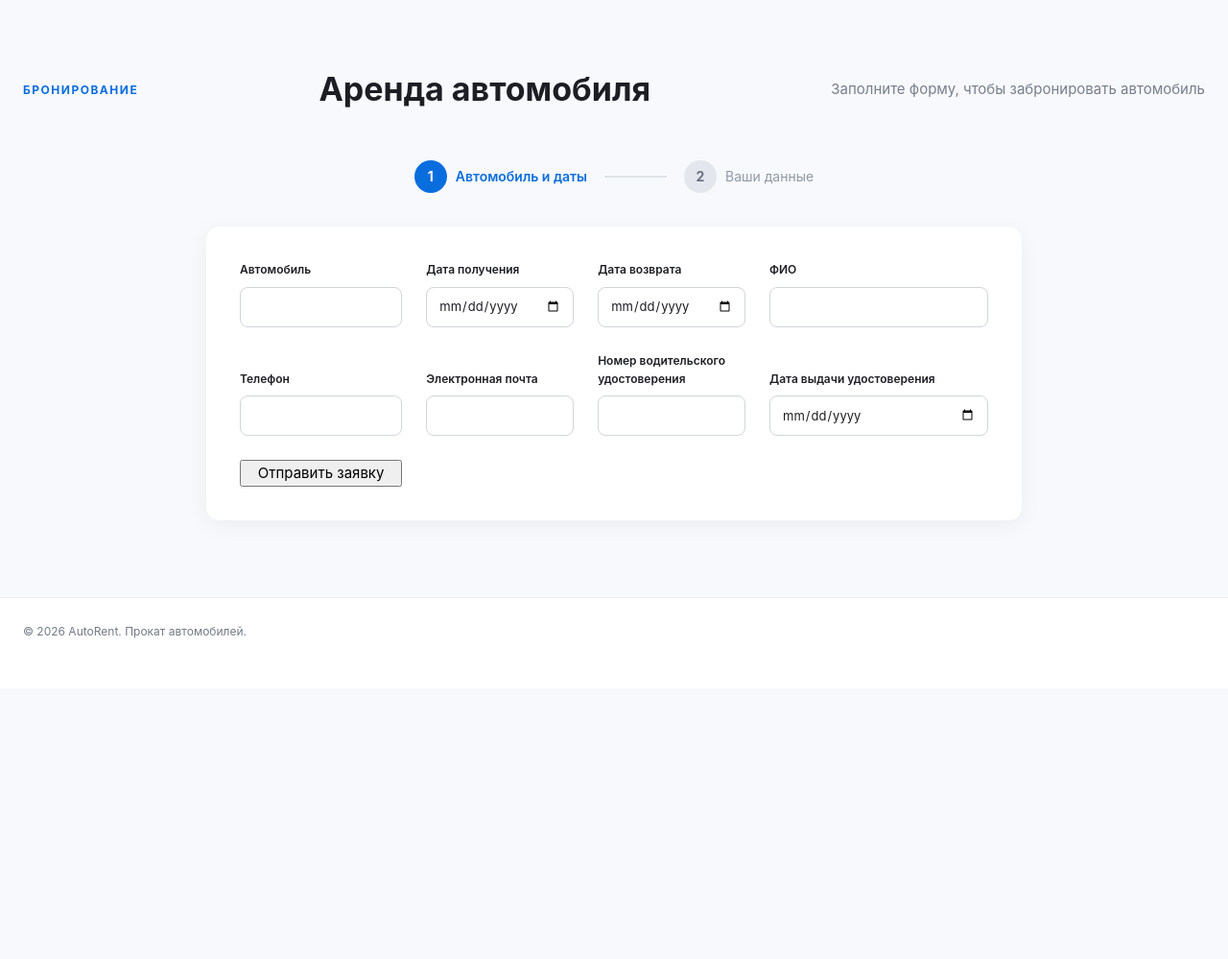
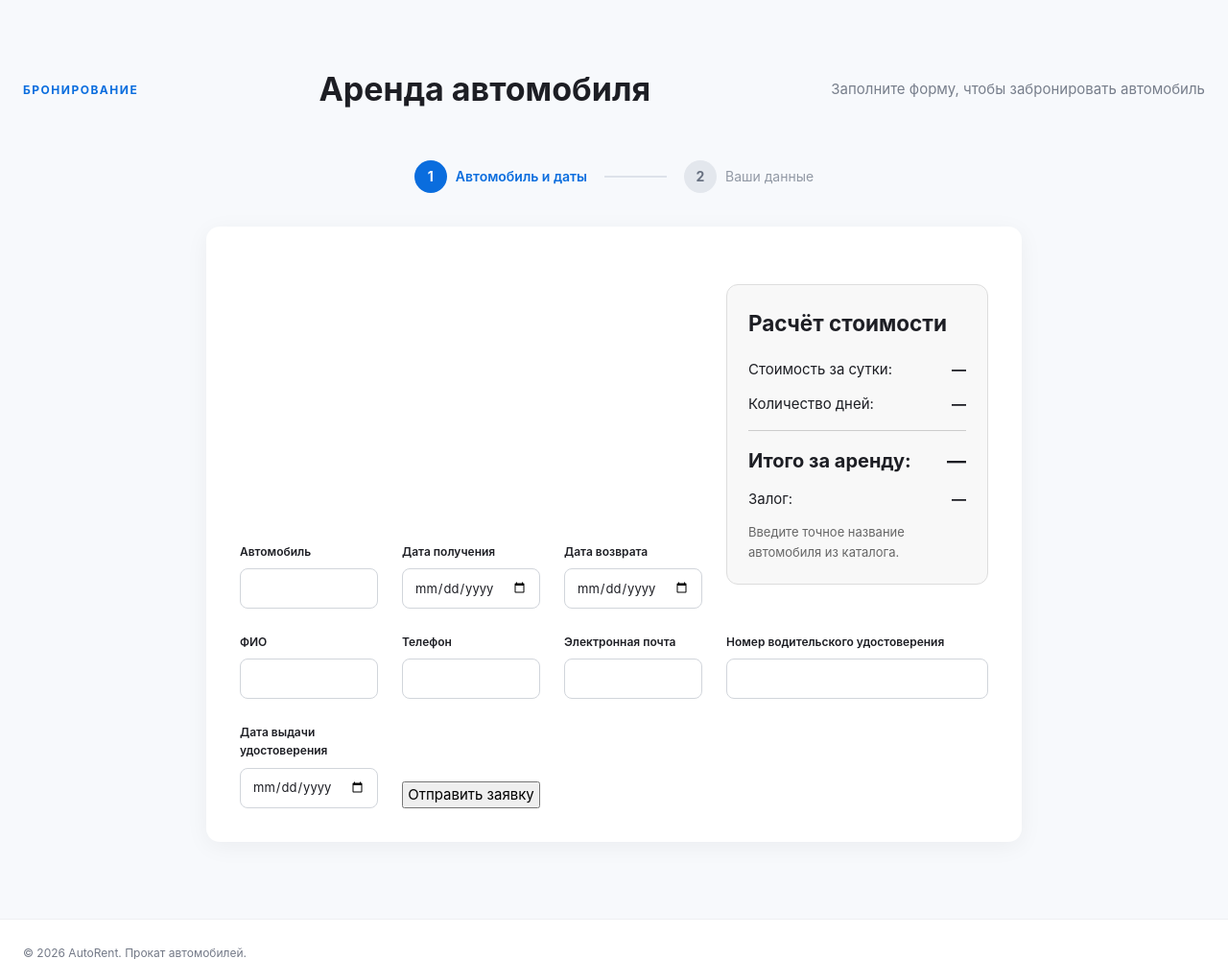
Before and after one commit to kseniakks/autorent, a Django app: page /booking/ in a window 1280 px wide. Shown: the part 83-1082 px from the top of the page at 96% size. Before the commit the page ends 748 px from the top, so only its background shows below. Run offline with Django 5.2, Linux system fonts and the light colour scheme; data that the repository does not hold is empty.

Commit message:
Fix BUG-06: добавлен расчёт итоговой стоимости аренды

```diff
--- a/mysite/rental/views.py
+++ b/mysite/rental/views.py
@@ -91,7 +91,17 @@ def catalog_api(request):
     })
 
 
+
 def booking(request):
+    # Передаём в шаблон автомобили, их стоимость за день и залог
+    cars_for_booking = list(
+        Car.objects.select_related('tariff').values(
+            'name',
+            'tariff__price_per_day',
+            'tariff__deposit'
+        )
+    )
+
     if request.method == 'POST':
         form = BookingForm(request.POST)
 
@@ -139,7 +149,6 @@ def booking(request):
                     )
 
                 else:
-                    # Ищем клиента, уже связанного с аккаунтом
                     client = None
 
                     if request.user.is_authenticated:
@@ -147,8 +156,6 @@ def booking(request):
                             user=request.user
                         ).first()
 
-                    # Если клиент ещё не связан с аккаунтом,
-                    # ищем его по электронной почте
                     if client is None:
                         client = Client.objects.filter(
                             email=email,
@@ -237,7 +244,11 @@ def booking(request):
 
         form = BookingForm(initial=initial_data)
 
-    return render(request, 'booking.html', {'form': form})
+    return render(request, 'booking.html', {
+        'form': form,
+        'cars_for_booking': cars_for_booking,
+    })
+
 
 
 @login_required(login_url='/accounts/login/')
--- a/mysite/templates/booking.html
+++ b/mysite/templates/booking.html
@@ -1,5 +1,6 @@
 
 {% load static %}
+{% load l10n %}
 <!DOCTYPE html>
 <html lang="ru">
 <head>
@@ -7,6 +8,41 @@
     <meta name="viewport" content="width=device-width, initial-scale=1.0">
     <title>Бронирование автомобиля — AutoRent</title>
     <link rel="stylesheet" href="{% static 'css/style.css' %}">
+    <style>
+        .booking-price {
+            margin: 25px 0;
+            padding: 22px;
+            border: 1px solid #ddd;
+            border-radius: 12px;
+            background: #f8f8f8;
+        }
+
+        .booking-price h2 {
+            margin-top: 0;
+            margin-bottom: 18px;
+        }
+
+        .booking-price-row {
+            display: flex;
+            justify-content: space-between;
+            gap: 15px;
+            margin: 12px 0;
+        }
+
+        .booking-price-total {
+            padding-top: 15px;
+            margin-top: 15px;
+            border-top: 1px solid #ccc;
+            font-size: 20px;
+            font-weight: bold;
+        }
+
+        .booking-price-note {
+            margin-bottom: 0;
+            color: #666;
+            font-size: 13px;
+        }
+    </style>
 </head>
 <body>
 
@@ -43,7 +79,7 @@
         {% if success %}
             <div class="booking-success">
                 <h2>Заявка заполнена!</h2>
-                <p>Форма прошла проверку. Сохранение бронирования подключим после настройки базы данных.</p>
+                <p>Форма прошла проверку.</p>
                 <a href="{% url 'catalog' %}">Вернуться в каталог</a>
             </div>
         {% else %}
@@ -108,6 +144,34 @@
                 {% endfor %}
             </div>
 
+            <section class="booking-price" aria-live="polite">
+                <h2>Расчёт стоимости</h2>
+
+                <div class="booking-price-row">
+                    <span>Стоимость за сутки:</span>
+                    <strong id="pricePerDay">—</strong>
+                </div>
+
+                <div class="booking-price-row">
+                    <span>Количество дней:</span>
+                    <strong id="rentalDays">—</strong>
+                </div>
+
+                <div class="booking-price-row booking-price-total">
+                    <span>Итого за аренду:</span>
+                    <strong id="totalPrice">—</strong>
+                </div>
+
+                <div class="booking-price-row">
+                    <span>Залог:</span>
+                    <strong id="depositPrice">—</strong>
+                </div>
+
+                <p class="booking-price-note" id="priceMessage">
+                    Введите название автомобиля и выберите даты аренды.
+                </p>
+            </section>
+
             <div class="form-group">
                 <label for="{{ form.full_name.id_for_label }}">ФИО</label>
                 {{ form.full_name }}
@@ -133,7 +197,9 @@
             </div>
 
             <div class="form-group">
-                <label for="{{ form.license_number.id_for_label }}">Номер водительского удостоверения</label>
+                <label for="{{ form.license_number.id_for_label }}">
+                    Номер водительского удостоверения
+                </label>
                 {{ form.license_number }}
                 {% for error in form.license_number.errors %}
                     <div class="field-error">{{ error }}</div>
@@ -141,7 +207,9 @@
             </div>
 
             <div class="form-group">
-                <label for="{{ form.license_date.id_for_label }}">Дата выдачи удостоверения</label>
+                <label for="{{ form.license_date.id_for_label }}">
+                    Дата выдачи удостоверения
+                </label>
                 {{ form.license_date }}
                 {% for error in form.license_date.errors %}
                     <div class="field-error">{{ error }}</div>
@@ -161,6 +229,8 @@
     </div>
 </footer>
 
+{{ cars_for_booking|json_script:"booking-cars-data" }}
+
 <script src="{% static 'js/main.js' %}"></script>
 
 <script>
@@ -175,29 +245,91 @@ document.addEventListener('DOMContentLoaded', function () {
         'input:not([type="hidden"]), select, textarea'
     );
 
-    // Настраиваем обязательные поля
+    const carField = form.querySelector('[name="car_name"]');
+    const startField = form.querySelector('[name="start_date"]');
+    const endField = form.querySelector('[name="end_date"]');
+
+    const pricePerDayElement = document.getElementById('pricePerDay');
+    const rentalDaysElement = document.getElementById('rentalDays');
+    const totalPriceElement = document.getElementById('totalPrice');
+    const depositElement = document.getElementById('depositPrice');
+    const priceMessage = document.getElementById('priceMessage');
+
+    const cars = JSON.parse(
+        document.getElementById('booking-cars-data').textContent
+    );
+
+    function formatMoney(value) {
+        return Number(value).toLocaleString('ru-RU') + ' руб.';
+    }
+
+    function calculatePrice() {
+        const carName = carField.value.trim().toLowerCase();
+
+        const car = cars.find(function (item) {
+            return item.name.trim().toLowerCase() === carName;
+        });
+
+        if (!car) {
+            pricePerDayElement.textContent = '—';
+            rentalDaysElement.textContent = '—';
+            totalPriceElement.textContent = '—';
+            depositElement.textContent = '—';
+            priceMessage.textContent =
+                'Введите точное название автомобиля из каталога.';
+            return;
+        }
+
+        const price = Number(car.tariff__price_per_day);
+        const deposit = Number(car.tariff__deposit);
+
+        pricePerDayElement.textContent = formatMoney(price);
+        depositElement.textContent = formatMoney(deposit);
+
+        if (!startField.value || !endField.value) {
+            rentalDaysElement.textContent = '—';
+            totalPriceElement.textContent = '—';
+            priceMessage.textContent =
+                'Выберите даты получения и возврата автомобиля.';
+            return;
+        }
+
+        const startDate = new Date(startField.value + 'T00:00:00');
+        const endDate = new Date(endField.value + 'T00:00:00');
+
+        const days = Math.round(
+            (endDate - startDate) / (1000 * 60 * 60 * 24)
+        );
+
+        if (days <= 0) {
+            rentalDaysElement.textContent = '—';
+            totalPriceElement.textContent = '—';
+            priceMessage.textContent =
+                'Дата возврата должна быть позже даты получения.';
+            return;
+        }
+
+        const total = price * days;
+
+        rentalDaysElement.textContent = days;
+        totalPriceElement.textContent = formatMoney(total);
+
+        priceMessage.textContent =
+            'Предварительный расчёт. Залог оплачивается отдельно.';
+    }
+
     fields.forEach(function (field) {
         field.required = true;
     });
 
-    // Указываем типы некоторых полей
     const emailField = form.querySelector('[name="email"]');
     const phoneField = form.querySelector('[name="phone"]');
     const nameField = form.querySelector('[name="full_name"]');
 
-    if (emailField) {
-        emailField.type = 'email';
-    }
+    if (emailField) emailField.type = 'email';
+    if (phoneField) phoneField.type = 'tel';
+    if (nameField) nameField.minLength = 2;
 
-    if (phoneField) {
-        phoneField.type = 'tel';
-    }
-
-    if (nameField) {
-        nameField.minLength = 2;
-    }
-
-    // Создаём место для ошибки рядом с полем
     function showError(field, message) {
         let error = field.parentElement.querySelector('.client-error');
 
@@ -211,7 +343,6 @@ document.addEventListener('DOMContentLoaded', function () {
         field.setAttribute('aria-invalid', 'true');
     }
 
-    // Удаляем ошибку
     function clearError(field) {
         const error = field.parentElement.querySelector('.client-error');
 
@@ -222,7 +353,6 @@ document.addEventListener('DOMContentLoaded', function () {
         field.removeAttribute('aria-invalid');
     }
 
-    // Проверяем одно поле
     function validateField(field) {
         clearError(field);
 
@@ -246,7 +376,9 @@ document.addEventListener('DOMContentLoaded', function () {
             const phonePattern = /^[+\d()\-\s]+$/;
             const digits = value.replace(/\D/g, '');
 
-            if (!phonePattern.test(value) || digits.length < 10 || digits.length > 15) {
+            if (!phonePattern.test(value) ||
+                digits.length < 10 ||
+                digits.length > 15) {
                 showError(field, 'Телефон должен содержать от 10 до 15 цифр.');
                 return false;
             }
@@ -264,25 +396,28 @@ document.addEventListener('DOMContentLoaded', function () {
             );
             return false;
         }
-        // Проверка даты возврата
+
         if (field.name === 'end_date') {
-    const startDate = form.querySelector('[name="start_date"]');
-
-    if (startDate.value && value <= startDate.value) {
-        showError(field, 'Дата возврата должна быть позже даты получения.');
+            if (startField.value && value <= startField.value) {
+                showError(
+                    field,
+                    'Дата возврата должна быть позже даты получения.'
+                );
                 return false;
             }
         }
 
-// Проверка даты выдачи водительского удостоверения
-if (field.name === 'license_date') {
+        if (field.name === 'license_date' && value) {
             const today = new Date();
             const selectedDate = new Date(value + 'T00:00:00');
 
             today.setHours(0, 0, 0, 0);
 
-    if (value && selectedDate > today) {
-        showError(field, 'Дата выдачи удостоверения не может быть в будущем.');
+            if (selectedDate > today) {
+                showError(
+                    field,
+                    'Дата выдачи удостоверения не может быть в будущем.'
+                );
                 return false;
             }
         }
@@ -290,18 +425,18 @@ if (field.name === 'license_date') {
         return true;
     }
 
-    // Убираем ошибку при исправлении поля
     fields.forEach(function (field) {
         field.addEventListener('input', function () {
             validateField(field);
+            calculatePrice();
         });
 
         field.addEventListener('change', function () {
             validateField(field);
+            calculatePrice();
         });
     });
 
-    // Проверка перед отправкой формы
     form.addEventListener('submit', function (event) {
         let formIsValid = true;
         let firstInvalidField = null;
@@ -323,6 +458,8 @@ if (field.name === 'license_date') {
             firstInvalidField.focus();
         }
     });
+
+    calculatePrice();
 });
 </script>
 
```
Lines whose indentation alone changed are shown as unchanged.
